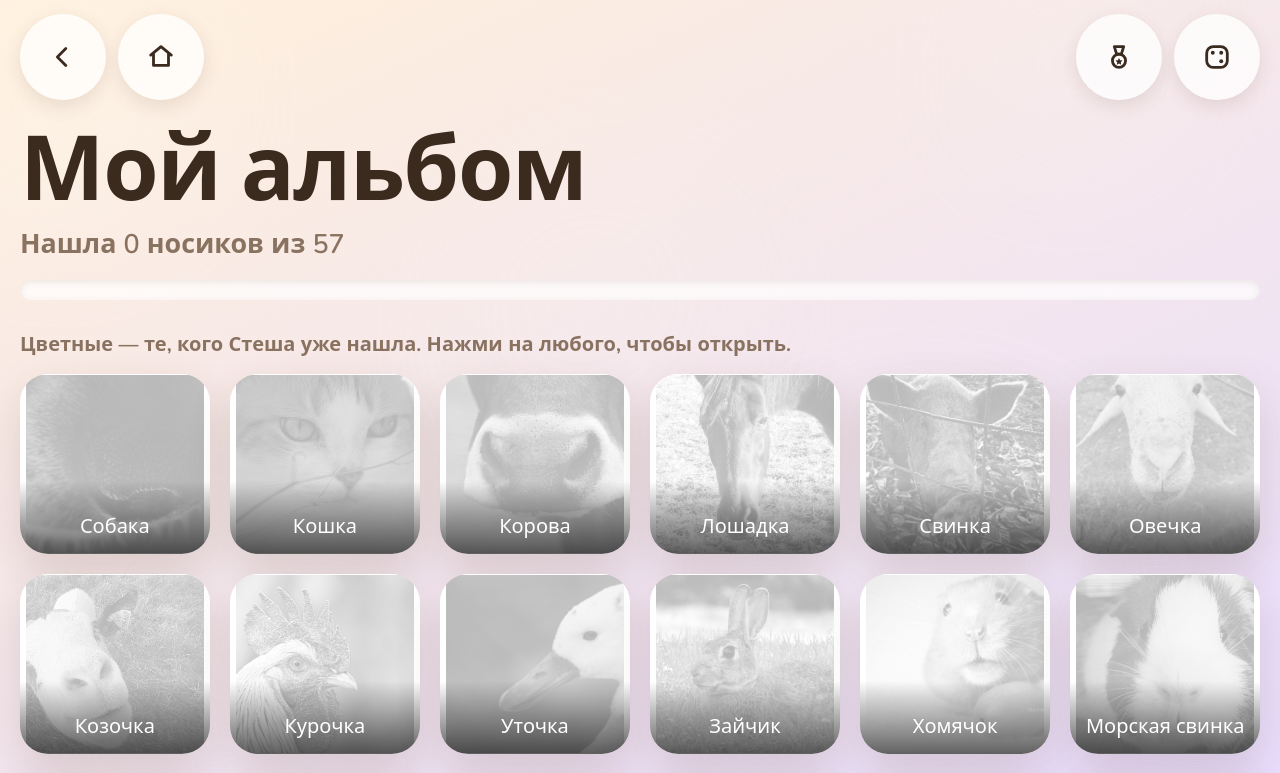
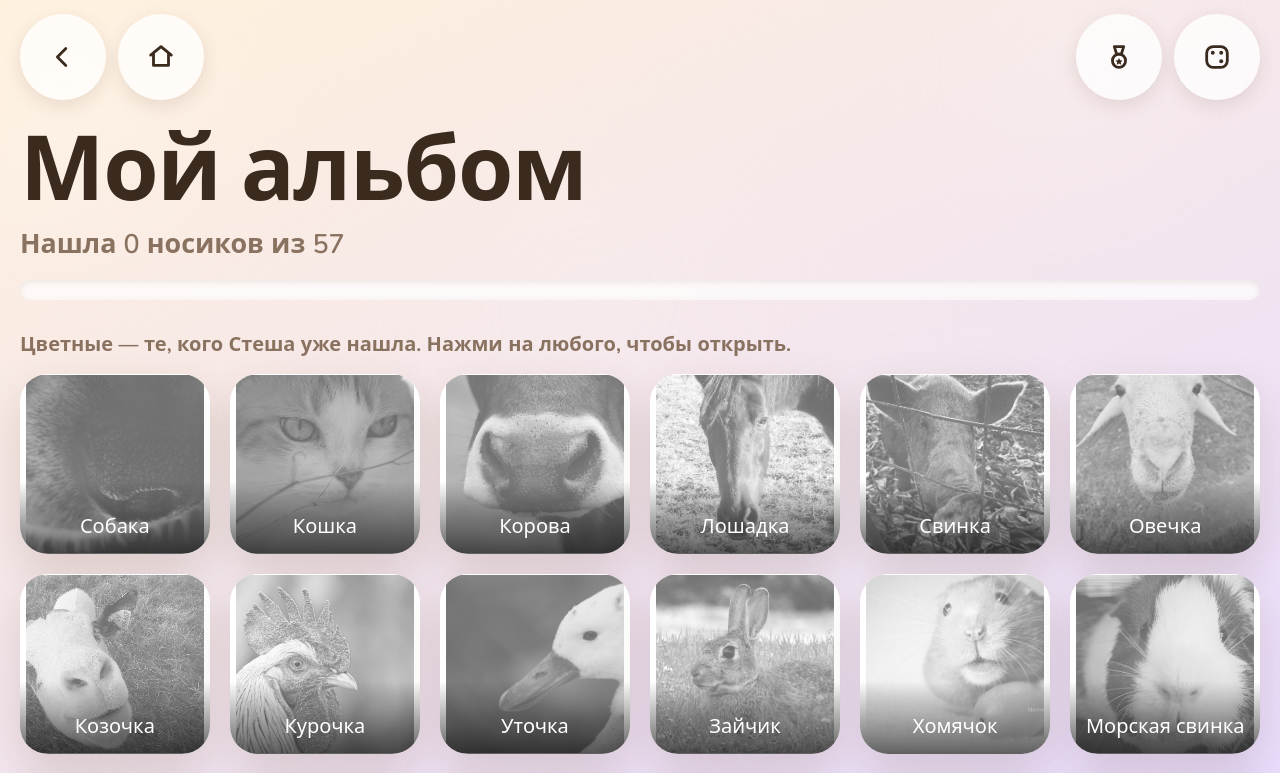
Before and after one commit to usatovw/aninose, a React (Vite) app: page /album in a window 1280 px wide. Shown: the top 773 px of the page. Built offline with nearby package versions, Linux system fonts and the light colour scheme.

Commit message:
fix: ненайденные в альбоме узнаваемы

```diff
--- a/src/pages/Album.tsx
+++ b/src/pages/Album.tsx
@@ -47,8 +47,8 @@ export default function Album() {
                 whileHover={{ y: -6 }} whileTap={{ scale: .95 }}
                 onClick={() => { blip(got ? 660 : 400); nav(`/animal/${a.id}`); }}>
                 <img src={photoUrl(a.id)} alt={a.ru} loading="lazy"
-                  style={{ filter: got ? 'none' : 'grayscale(1) contrast(.5) brightness(1.35)',
-                           opacity: got ? 1 : .42 }} />
+                  style={{ filter: got ? 'none' : 'grayscale(1) contrast(.85) brightness(1.08)',
+                           opacity: got ? 1 : .62 }} />
                 <span>{a.ru}</span>
               </motion.button>
             );
```
